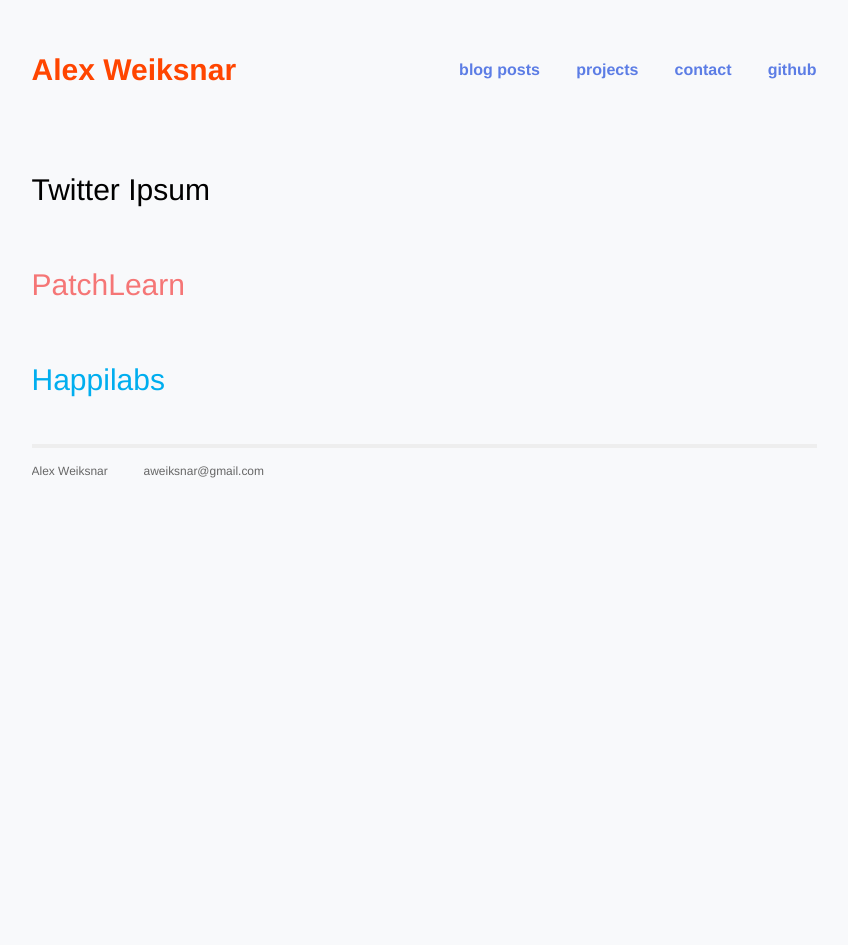
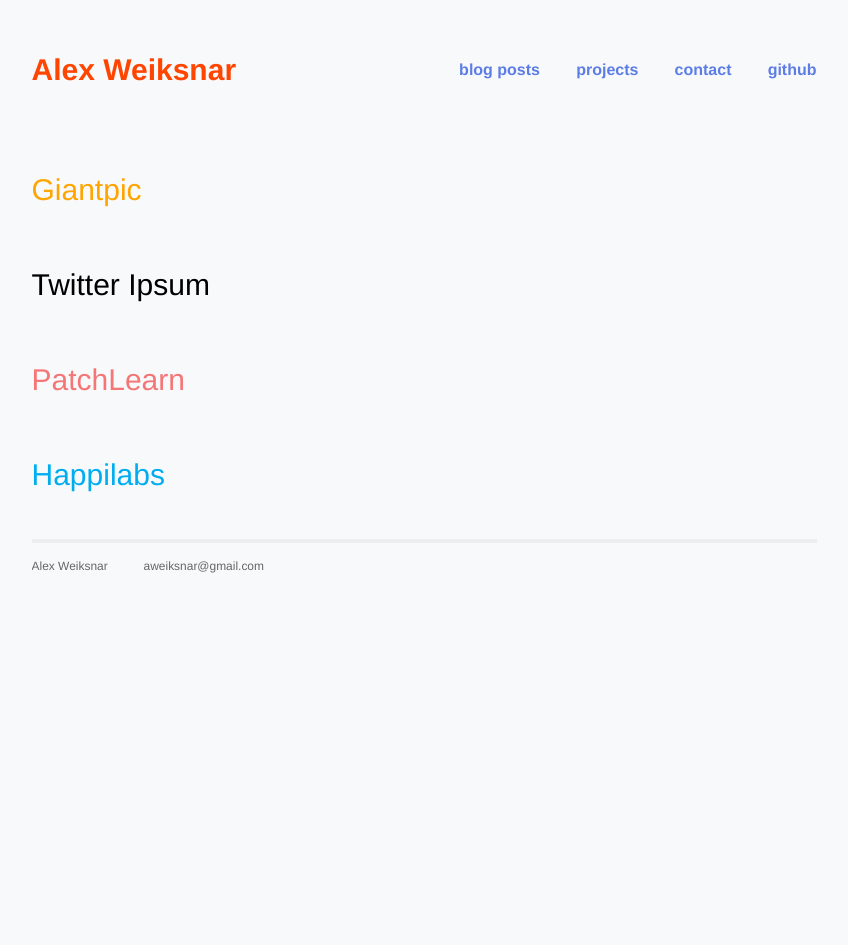
Before and after one commit to aweiksnar/aweiksnar.github.io--OLD, a Jekyll site: the page built from projects.html, in a window 1280 px wide. Shown: the whole page, without its empty margins (216-1064 px from the left). Built offline with Jekyll 4.4.1, drawn with Linux system fonts in a browser that asks for light colours; nearby versions of some CDN libraries; Markdown is read by kramdown in place of the engine named in the settings.

Commit message:
add giantpic to projects

```diff
--- a/css/application.css
+++ b/css/application.css
@@ -41,9 +41,12 @@
   text-decoration: none;
 }
 
+#giantpic {
+  color: orange;
+}
+
 #twitter_ipsum {
   color: black;
-  margin-top: 0px;
 }
 
 #patchlearn {
--- a/projects.html
+++ b/projects.html
@@ -5,6 +5,7 @@
 
 <div class="projects">
 
+  <a href="http://giantpic.herokuapp.com" class="project" id="giantpic">Giantpic</a>
   <a href="http://twitteripsum.herokuapp.com" class="project" id="twitter_ipsum">Twitter Ipsum</a>
   <a href= "http://www.patchlearn.com" class="project" id="patchlearn">PatchLearn</a>
   <a href="http://www.happilabs.org" class="project" id="happilabs">Happilabs</a>
@@ -14,6 +15,12 @@
 
 
 <script>
+
+    $("#giantpic").mouseover(function() {
+        $(this).text("Big Image Sharing");
+      }).mouseout(function(){
+        $(this).text("Giantpic");
+    });
 
     $("#twitter_ipsum").mouseover(function() {
         $(this).text("Generates lorem ipsum from twitter");
```
